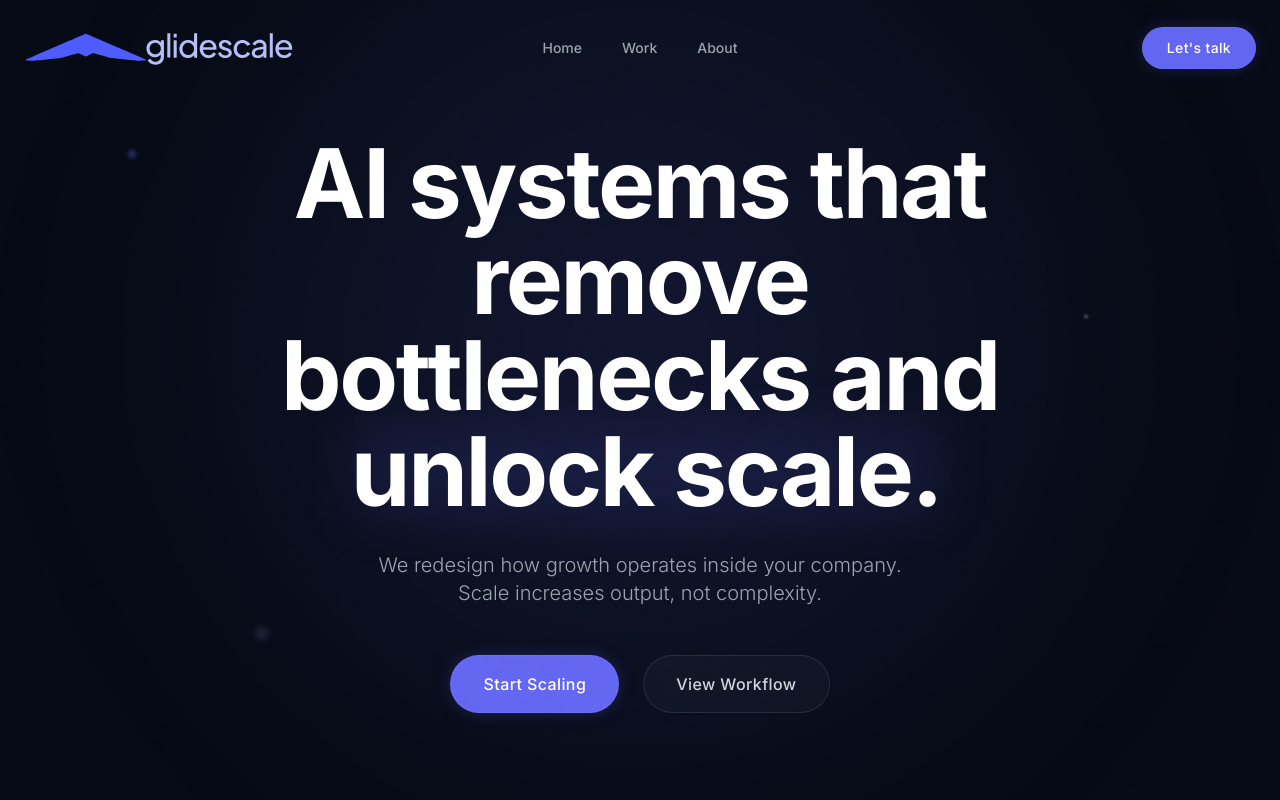
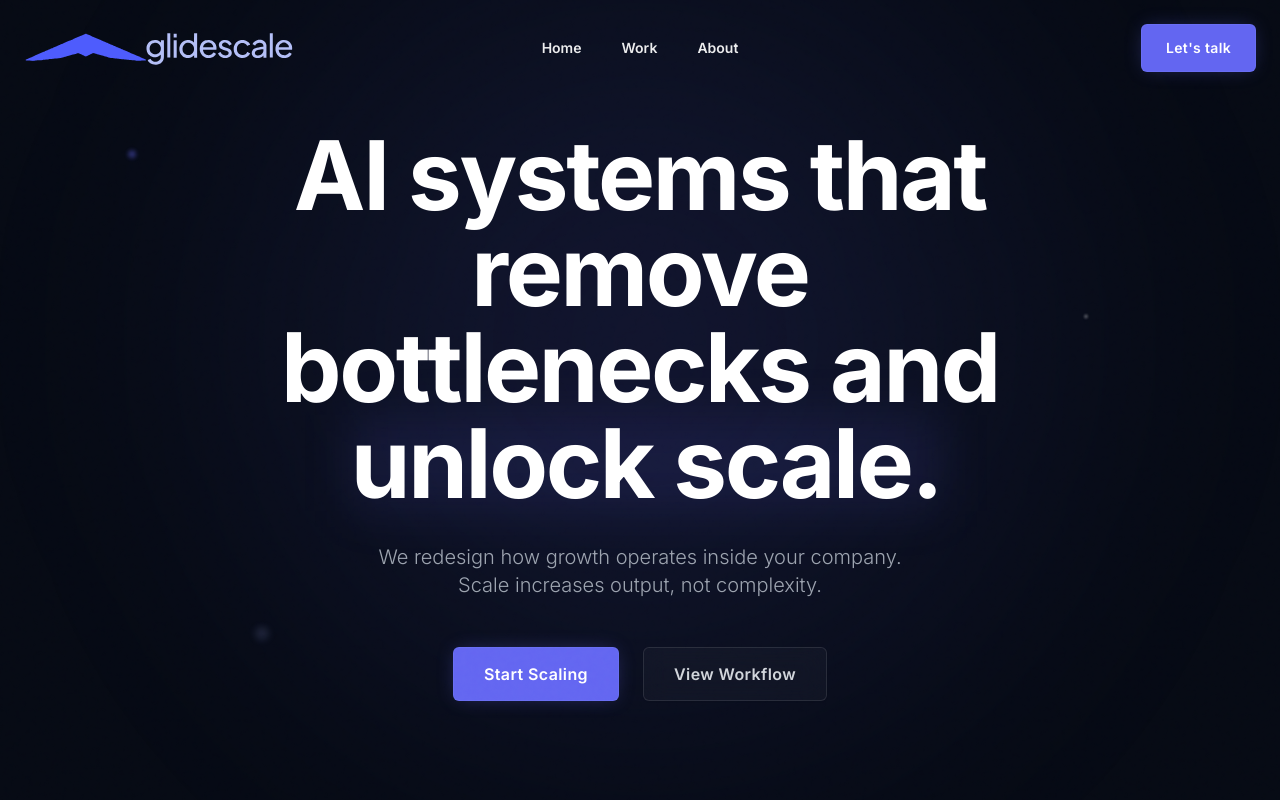
Before and after one commit to ankitsethy/glidescale, a React (Vite) app: page / in a window 1280 px wide. Shown: the top 800 px of the page. Built offline with nearby package versions, Linux system fonts and the light colour scheme.

Commit message:
Apply sitewide UI tweaks: button radii, nav font styles, hero spacing

```diff
--- a/components/Button.tsx
+++ b/components/Button.tsx
@@ -18,7 +18,7 @@ export const Button: React.FC<ButtonProps> = ({
   const variants = {
     // Visuo-style Glow Button
     primary: `
-      bg-electric-500 text-white rounded-full px-8 py-4 text-base
+      bg-electric-500 text-white rounded-[6px] px-[30px] py-[14px] min-h-[48px] font-semibold text-base
       shadow-[0_0_20px_-5px_rgba(99,102,241,0.4)]
       hover:shadow-[0_0_40px_-5px_rgba(99,102,241,0.6)]
       border border-electric-400/20
@@ -30,7 +30,7 @@ export const Button: React.FC<ButtonProps> = ({
     secondary: `
       bg-white/[0.03] border border-white/10 text-gray-300
       hover:text-white hover:border-white/30 hover:bg-white/[0.08]
-      rounded-full px-8 py-4 text-base backdrop-blur-md
+      rounded-[6px] px-[30px] py-[14px] min-h-[48px] font-semibold text-base backdrop-blur-md
       shadow-sm hover:shadow-md
     `,
 
--- a/components/Hero.tsx
+++ b/components/Hero.tsx
@@ -21,7 +21,7 @@ export const Hero: React.FC = () => {
   };
 
   return (
-    <section id="home" ref={ref} className="relative min-h-[100vh] flex items-center justify-center pt-32 pb-20 overflow-hidden bg-navy-950">
+    <section id="home" ref={ref} className="relative min-h-[100vh] flex items-center justify-center pt-32 lg:pt-[108px] pb-20 overflow-hidden bg-navy-950">
 
       {/* 1. Background System */}
       <div className="absolute inset-0 pointer-events-none">
--- a/components/Navbar.tsx
+++ b/components/Navbar.tsx
@@ -56,12 +56,12 @@ export const Navbar: React.FC = () => {
         </div>
 
         {/* Desktop Links */}
-        <div className="hidden md:flex absolute left-1/2 -translate-x-1/2 items-center justify-center gap-10 text-sm font-medium text-gray-400 h-full">
+        <div className="hidden md:flex absolute left-1/2 -translate-x-1/2 items-center justify-center gap-10 text-sm h-full">
           {navLinks.map((link) => (
             <button
               key={link.name}
               onClick={() => scrollToSection(link.id)}
-              className="relative hover:text-white transition-colors duration-300 py-1 group focus:outline-none"
+              className="relative transition-colors duration-300 py-1 group focus:outline-none font-semibold text-[rgba(255,255,255,0.92)] hover:text-[rgba(255,255,255,1)]"
             >
               {link.name}
               <span className="absolute bottom-0 left-0 w-0 h-[1px] bg-electric-500 transition-all duration-300 group-hover:w-full shadow-[0_0_8px_#6366F1]"></span>
```
